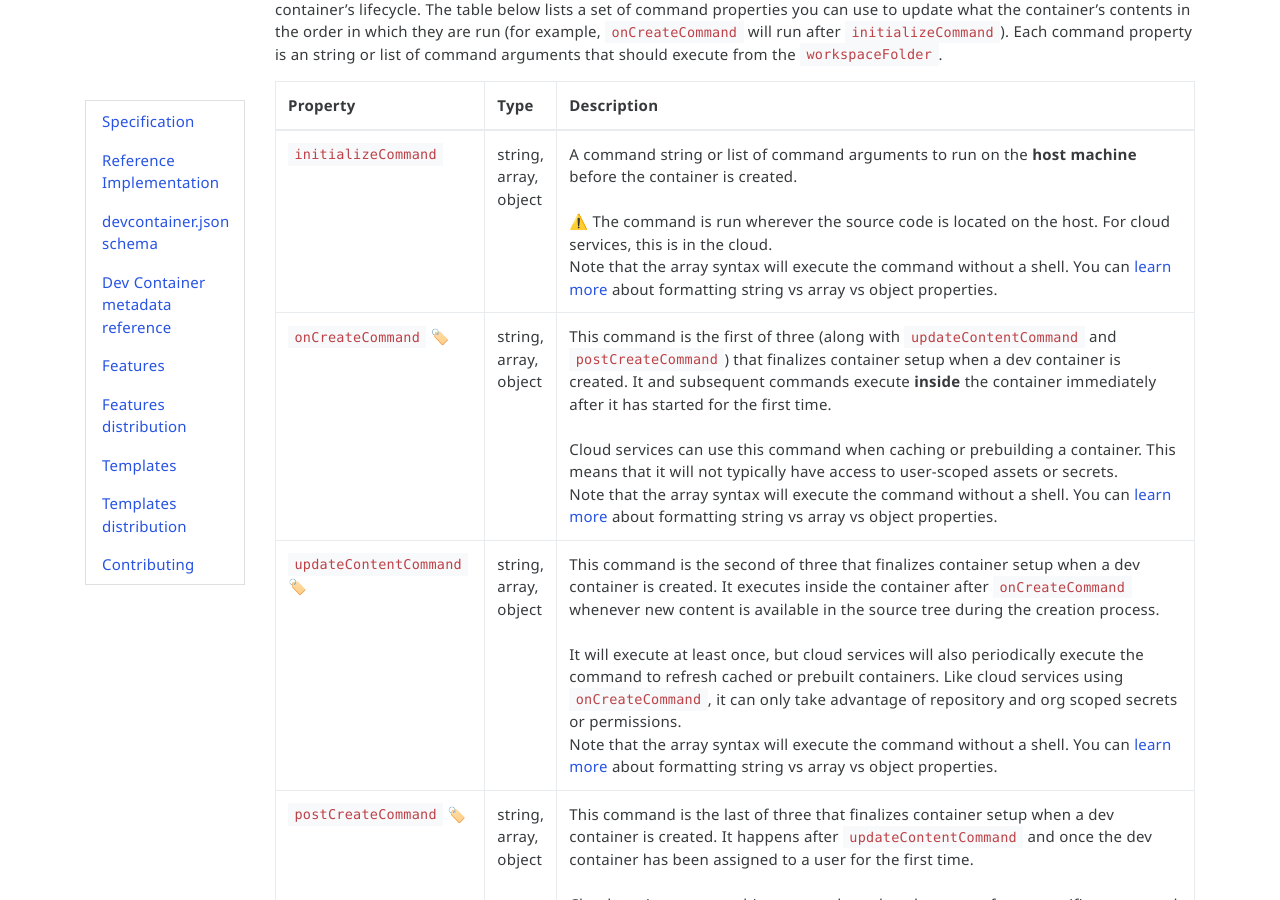
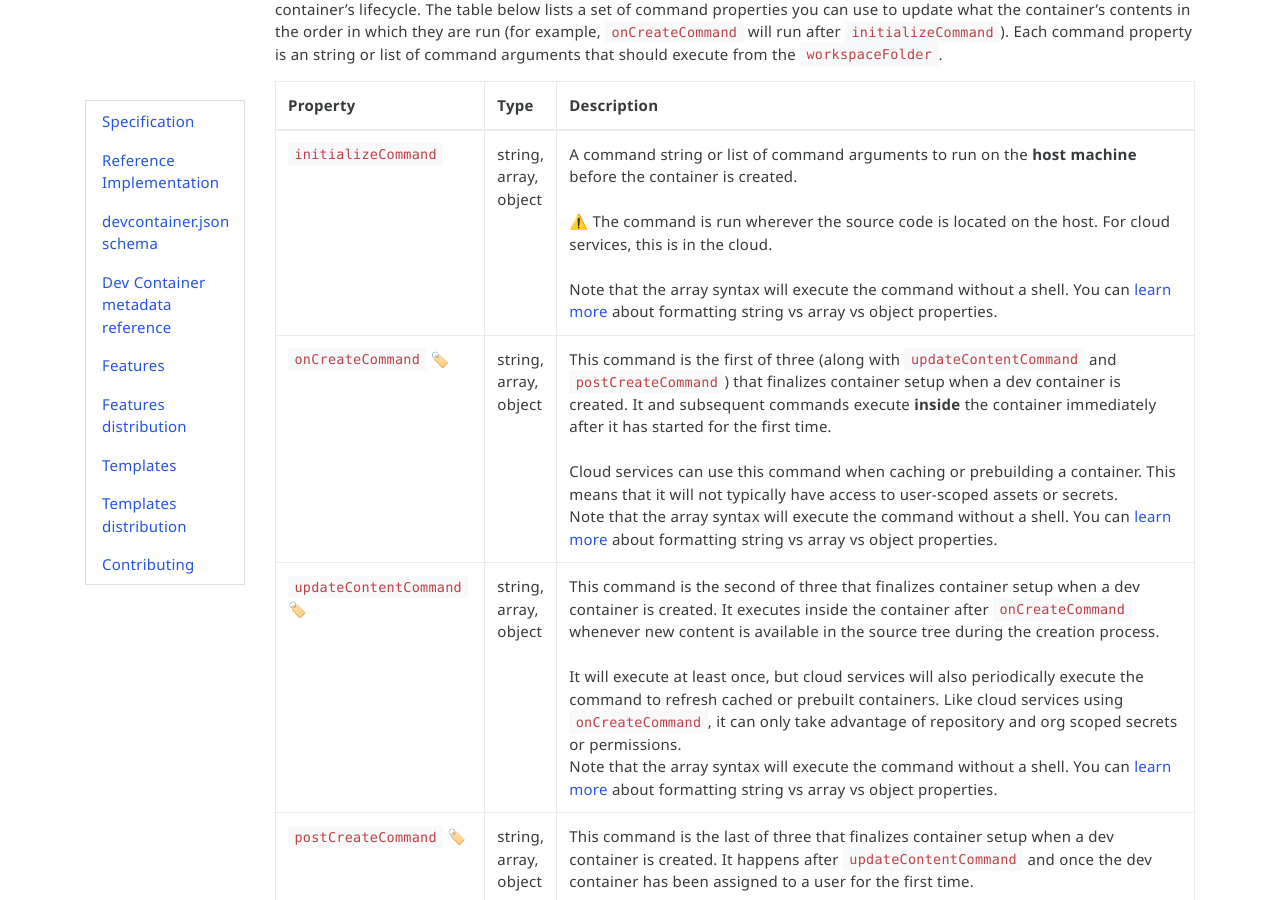
Before and after one commit to devcontainers/devcontainers.github.io, a Jekyll site: the page built from _implementors/json_reference.md, in a window 1280 px wide and 900 px high, scrolled down 5606 px. Built offline with Jekyll 4.4.1, drawn with Linux system fonts in a browser that asks for light colours; nearby versions of some CDN libraries; comment, search, counter and statistics services are not loaded.

Commit message:
Modified based on review comments

```diff
--- a/_implementors/json_reference.md
+++ b/_implementors/json_reference.md
@@ -77,7 +77,7 @@
 
 | Property | Type  | Description |
 |:------------------|:------------|:------------|
-| `initializeCommand` | string,<br>array,<br>object | A command string or list of command arguments to run on the **host machine** before the container is created.<br /><br /> ⚠️ The command is run wherever the source code is located on the host. For cloud services, this is in the cloud.<br>Note that the array syntax will execute the command without a shell. You can [learn more](#formatting-string-vs-array-properties) about formatting string vs array vs object properties. |
+| `initializeCommand` | string,<br>array,<br>object | A command string or list of command arguments to run on the **host machine** before the container is created.<br /><br /> ⚠️ The command is run wherever the source code is located on the host. For cloud services, this is in the cloud.<br><br>Note that the array syntax will execute the command without a shell. You can [learn more](#formatting-string-vs-array-properties) about formatting string vs array vs object properties. |
 | `onCreateCommand` 🏷️ | string,<br>array,<br>object | This command is the first of three (along with `updateContentCommand` and `postCreateCommand`) that finalizes container setup when a dev container is created. It and subsequent commands execute **inside** the container immediately after it has started for the first time.<br /><br> Cloud services can use this command when caching or prebuilding a container. This means that it will not typically have access to user-scoped assets or secrets.<br>Note that the array syntax will execute the command without a shell. You can [learn more](#formatting-string-vs-array-properties) about formatting string vs array vs object properties. |
 | `updateContentCommand` 🏷️ | string,<br>array,<br>object  | This command is the second of three that finalizes container setup when a dev container is created. It executes inside the container after `onCreateCommand` whenever new content is available in the source tree during the creation process.<br><br />It will execute at least once, but cloud services will also periodically execute the command to refresh cached or prebuilt containers. Like cloud services using `onCreateCommand`, it can only take advantage of repository and org scoped secrets or permissions.<br>Note that the array syntax will execute the command without a shell. You can [learn more](#formatting-string-vs-array-properties) about formatting string vs array vs object properties. |
 | `postCreateCommand` 🏷️ | string,<br>array,<br>object | This command is the last of three that finalizes container setup when a dev container is created. It happens after `updateContentCommand` and once the dev container has been assigned to a user for the first time.<br><br />Cloud services can use this command to take advantage of user specific secrets and permissions.<br>Note that the array syntax will execute the command without a shell. You can [learn more](#formatting-string-vs-array-properties) about formatting string vs array vs object properties. |
```
